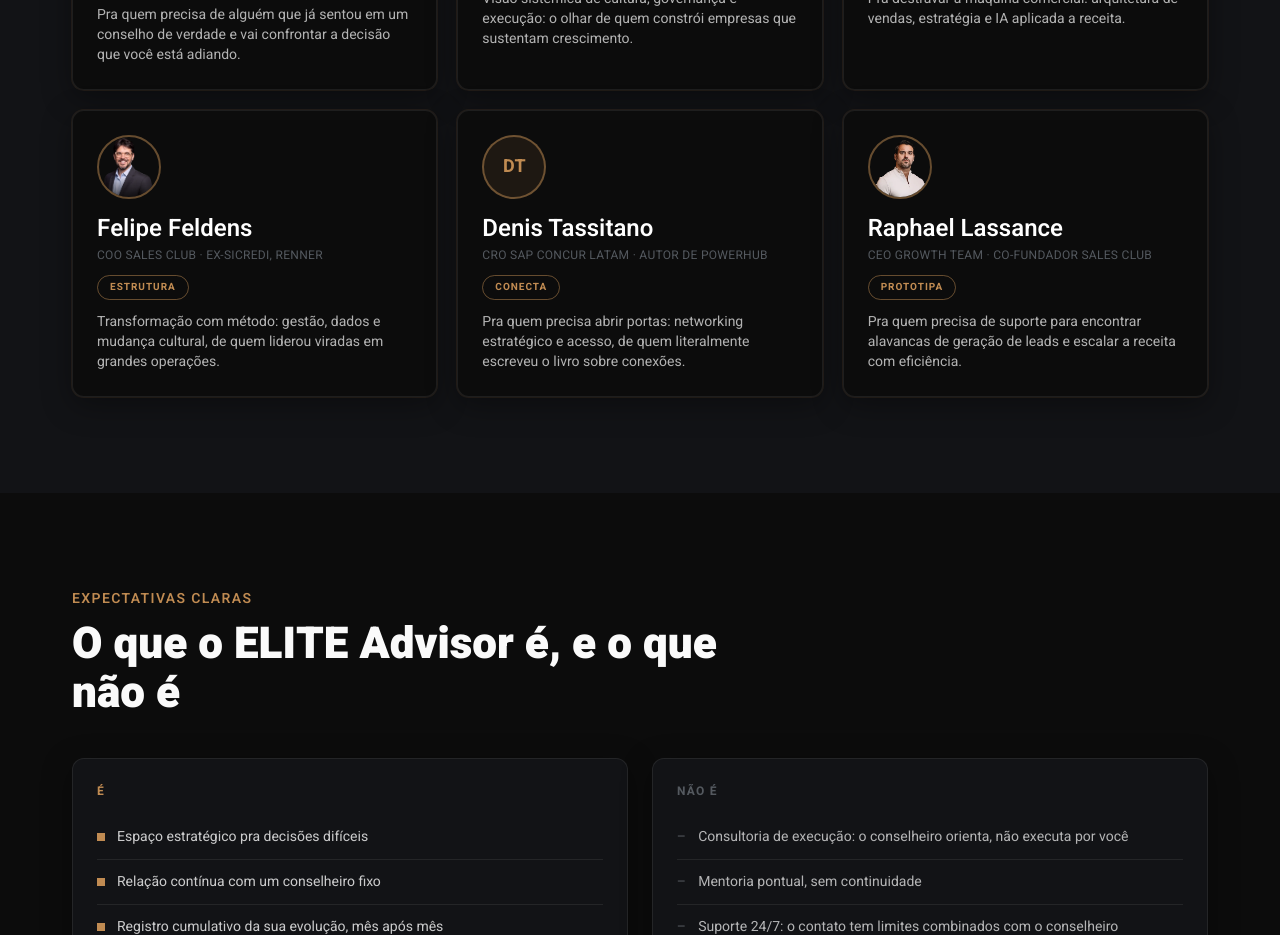
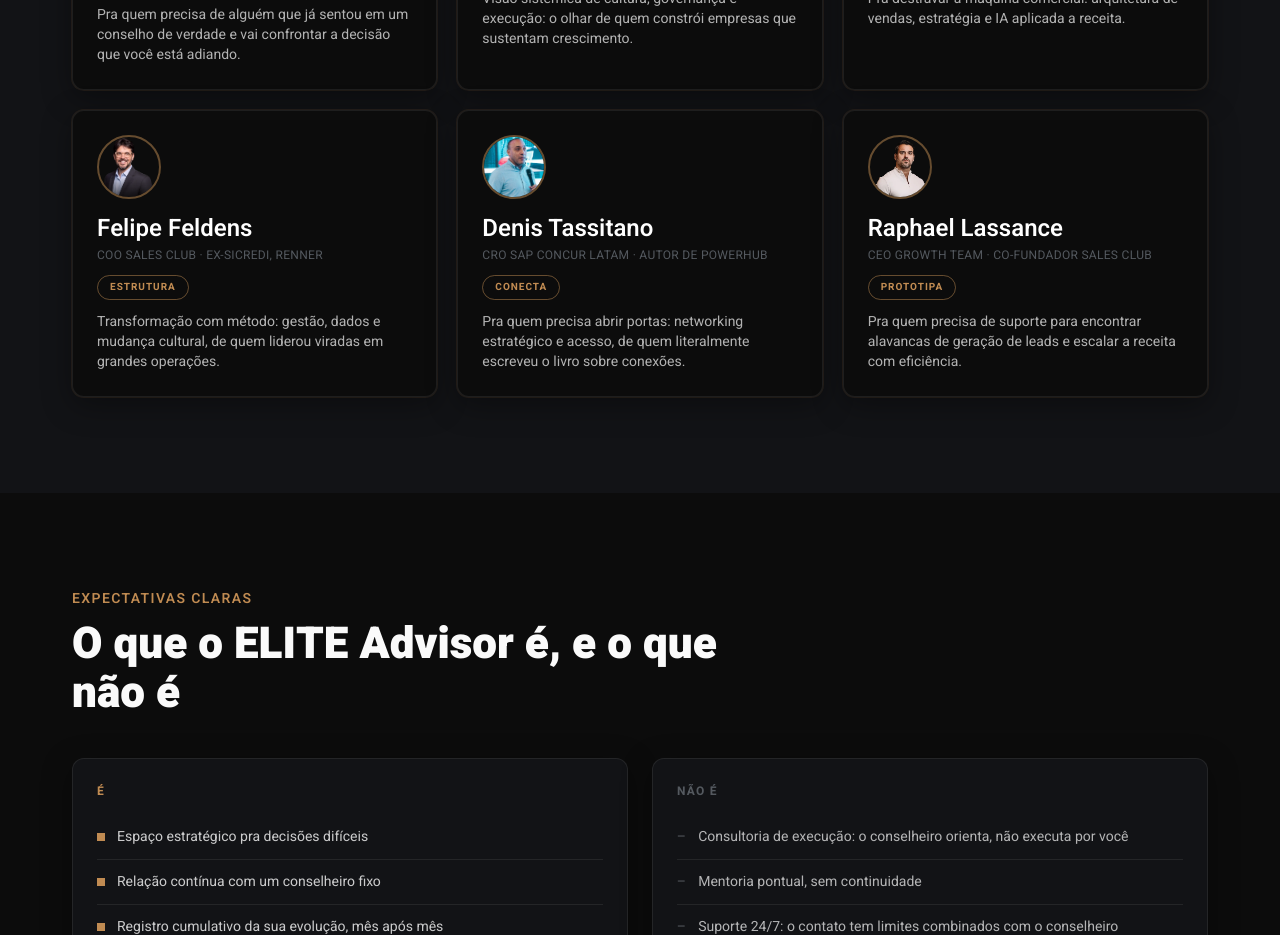
Before and after one commit to ffeldens/site-salesclub, a Next.js app: page /sales-advisory in a window 1280 px wide. Shown: the part 2960-3895 px from the top of the page. Built offline with nearby package versions, Linux system fonts and the light colour scheme; no server answers.

Commit message:
content(advisory): adiciona foto do Denis Tassitano
Substitui o fallback de iniciais pela foto no card do conselheiro (CONECTA).

Co-Authored-By: Claude Opus 4.8 <noreply@anthropic.com>

```diff
--- a/src/app/sales-advisory/page.tsx
+++ b/src/app/sales-advisory/page.tsx
@@ -28,7 +28,7 @@ const ADVISORS = [
   { nome: 'Luiz Paulo Teixeira', role: 'CEO Sales Club · Ex-FGV', tag: 'ESTRUTURA', foto: '/images/mentores/luiz-paulo-teixeira.webp', desc: 'Visão sistêmica de cultura, governança e execução: o olhar de quem constrói empresas que sustentam crescimento.' },
   { nome: 'Hélio Azevedo', role: 'CRO Sales Club · Ex-IBM, Microsoft, SAP', tag: 'ESTRUTURA', foto: '/images/mentores/helio-azevedo.webp', desc: 'Pra destravar a máquina comercial: arquitetura de vendas, estratégia e IA aplicada a receita.' },
   { nome: 'Felipe Feldens', role: 'COO Sales Club · Ex-Sicredi, Renner', tag: 'ESTRUTURA', foto: '/images/mentores/felipe-feldens.webp', desc: 'Transformação com método: gestão, dados e mudança cultural, de quem liderou viradas em grandes operações.' },
-  { nome: 'Denis Tassitano', role: 'CRO SAP Concur LATAM · Autor de PowerHub', tag: 'CONECTA', foto: null, desc: 'Pra quem precisa abrir portas: networking estratégico e acesso, de quem literalmente escreveu o livro sobre conexões.' },
+  { nome: 'Denis Tassitano', role: 'CRO SAP Concur LATAM · Autor de PowerHub', tag: 'CONECTA', foto: '/images/mentores/denis-tassitano.jpg', desc: 'Pra quem precisa abrir portas: networking estratégico e acesso, de quem literalmente escreveu o livro sobre conexões.' },
   { nome: 'Raphael Lassance', role: 'CEO Growth Team · Co-fundador Sales Club', tag: 'PROTOTIPA', foto: '/images/mentores/raphael-lassance.webp', desc: 'Pra quem precisa de suporte para encontrar alavancas de geração de leads e escalar a receita com eficiência.' },
 ]
 
```
Also changed, not shown: public/images/mentores/denis-tassitano.jpg (added).
